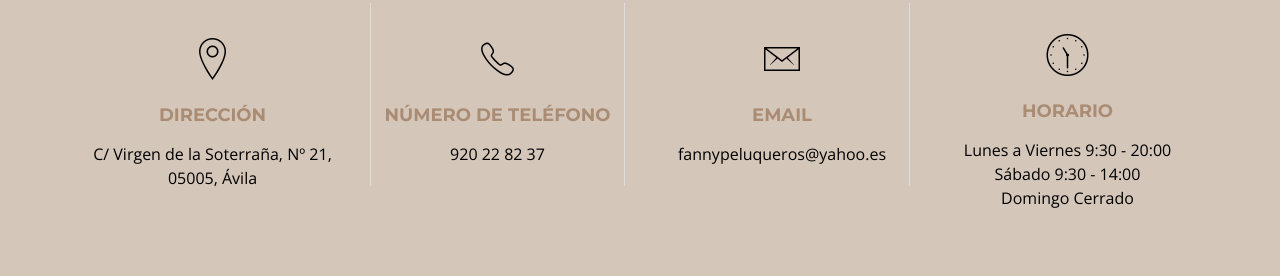
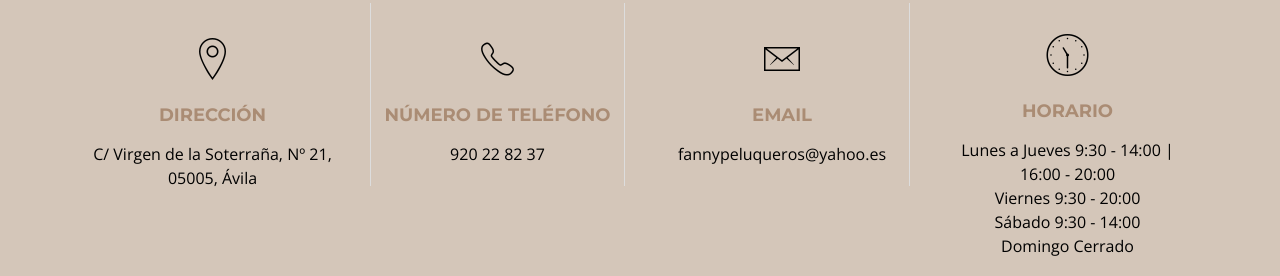
Before and after one commit to JavierRLC/Fanny-Peluqueros, a plain HTML site: page index.html in a window 1280 px wide. Shown: the part 4748-5024 px from the top of the page. Drawn offline with nearby package versions, Linux system fonts and the light colour scheme; files whose address does not match are found by name.

Commit message:
time fix

```diff
--- a/index.html
+++ b/index.html
@@ -907,7 +907,8 @@
             <div class="contact-horario">
               <i class="ion-ios-time-outline mt-3"></i>
               <h3>Horario</h3>
-              <p>Lunes a Viernes 9:30 - 20:00</p>
+              <p>Lunes a Jueves 9:30 - 14:00 | 16:00 - 20:00</p>
+              <p>Viernes 9:30 - 20:00</p>
               <p>Sábado 9:30 - 14:00</p>
               <p>Domingo Cerrado</p>
             </div>
```
